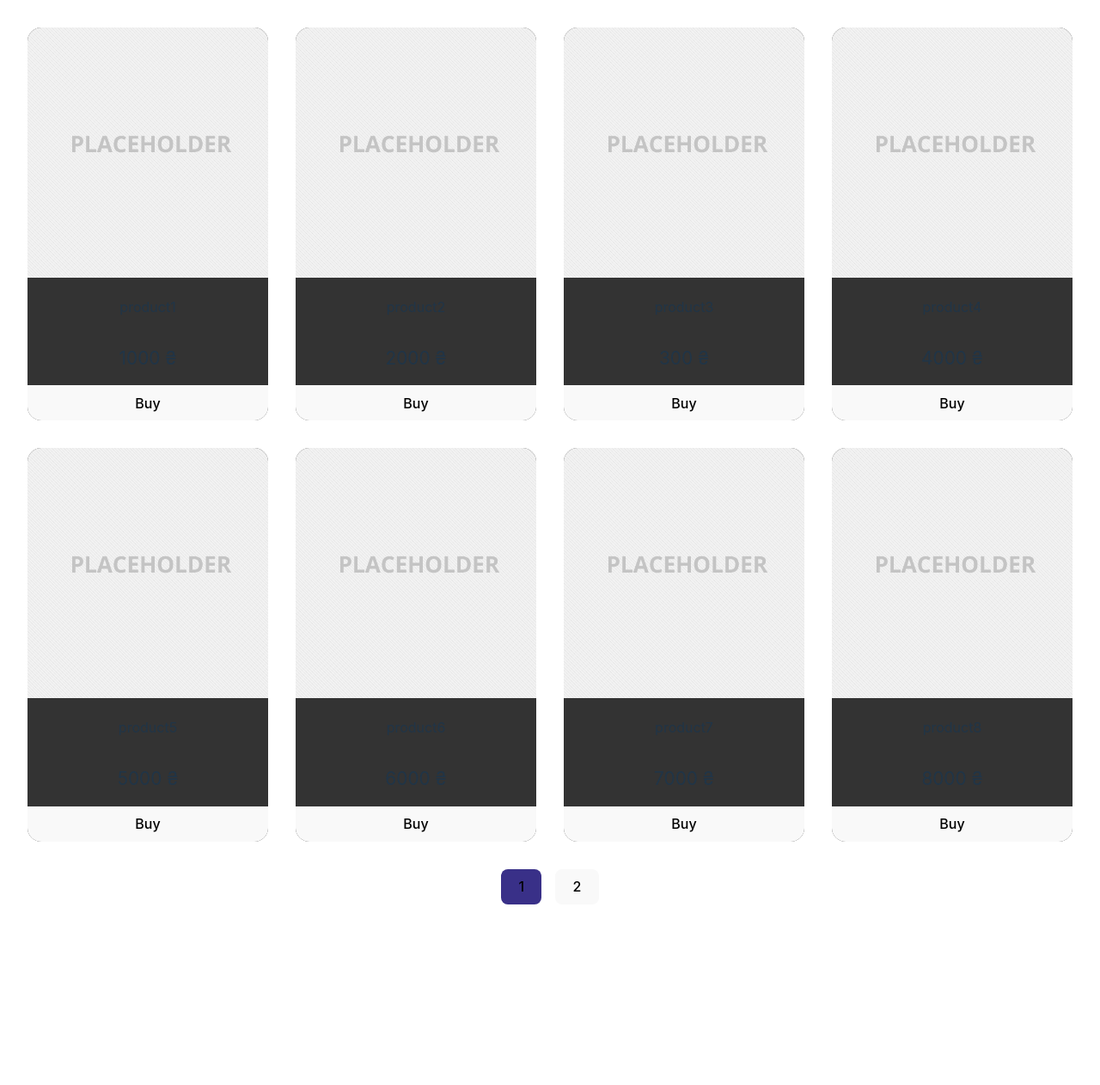
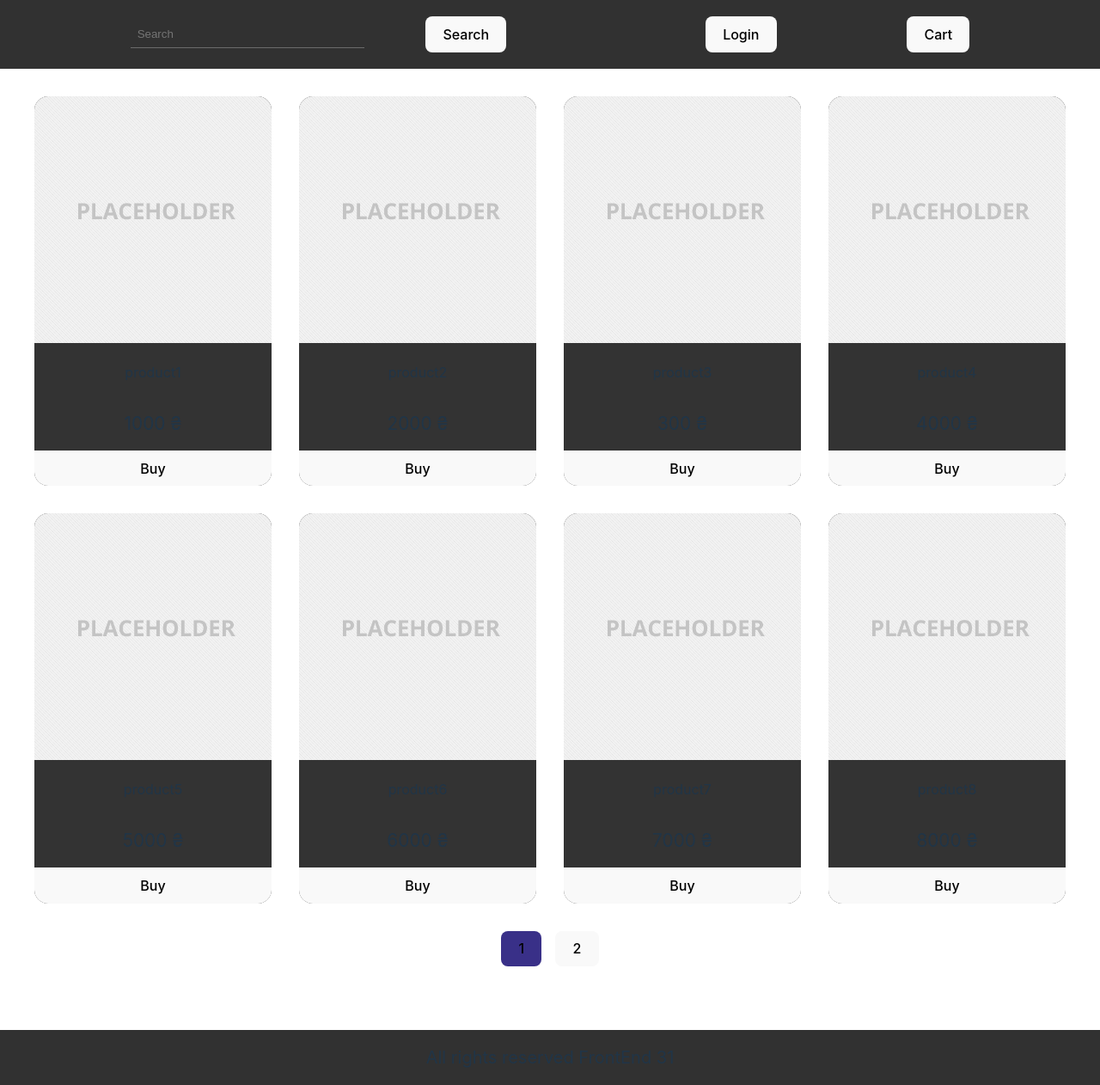
Before and after one commit to lashkoEv/InterPlastServiceStore, a website built with Vite: page index.html in a window 1280 px wide. Shown: the whole page at 86% size. Before the commit the page ends 1116 px from the top, so only its background shows below. Built offline with nearby package versions, Linux system fonts and the light colour scheme.

Commit message:
merge from SBU, fix style, pagination (search)

```diff
--- a/src/apps/Application/Application.ts
+++ b/src/apps/Application/Application.ts
@@ -1,13 +1,16 @@
 import {
   AuthorizationWindow,
   Button,
+  Header,
   Main,
   ProductCard,
   ProductsWrapper,
   Spinner,
 } from "../../components";
+import { Footer } from "../../components/Footer/Footer";
 import { Pagination } from "../../components/Pagination/Pagination";
-import { append, render } from "../../core";
+import { removeChildren, render } from "../../core";
+import { UserType } from "../../enums";
 import {
   Product,
   ProductController,
@@ -16,6 +19,8 @@ import {
 } from "../../schemas";
 
 export class Application {
+  private MAX_COUNT = 8;
+
   private app: HTMLElement;
 
   private userController: UserController;
@@ -28,7 +33,9 @@ export class Application {
   private products: ProductsWrapper;
   private pagination: Pagination;
 
+  private header: Header;
   private main: Main;
+  private footer: Footer;
 
   constructor() {
     this.app = document.getElementById("app");
@@ -44,9 +51,54 @@ export class Application {
 
     this.products = new ProductsWrapper();
 
-    this.pagination = new Pagination(8);
+    this.pagination = new Pagination(this.MAX_COUNT);
 
     this.main = new Main();
+
+    this.header = new Header(
+      this.getSearchBtnEvents(),
+      this.getAdminPanelBtnEvents(),
+      this.getLoginBtnEvents(),
+      this.getCartBtnEvents()
+    );
+
+    this.footer = new Footer();
+  }
+
+  getSearchBtnEvents() {
+    return {
+      click: () => {
+        const products = this.productController.search(
+          this.header.getSearchInput().value
+        );
+        this.setPagination(products);
+        this.setDisplayedProducts(products);
+        this.header.reset();
+      },
+    };
+  }
+
+  getAdminPanelBtnEvents() {
+    // TODO
+    return {};
+  }
+
+  getLoginBtnEvents() {
+    return {
+      click: () => {
+        render(this.app, this.spinner.getComponent());
+
+        setTimeout(() => {
+          this.authorizationWindow.reset();
+          render(this.app, this.authorizationWindow.getComponent());
+        }, 2000);
+      },
+    };
+  }
+
+  getCartBtnEvents() {
+    // TODO
+    return {};
   }
 
   productsToCards(products: Product[]) {
@@ -57,6 +109,11 @@ export class Application {
   }
 
   setPagination(products: Product[]) {
+    if (products.length < this.MAX_COUNT) {
+      removeChildren(this.pagination.getComponent());
+      return;
+    }
+
     const count = Math.ceil(products.length / this.pagination.getMaxCount());
 
     const buttons: HTMLElement[] = [];
@@ -129,13 +186,19 @@ export class Application {
           this.authorizationWindow.reset();
           render(this.app, this.spinner.getComponent());
 
-          console.log("success authorization");
           console.log(this.currentUser);
-
-          setTimeout(() => {
-            // TODO: replace with showing the admin panel button in the header
-            this.launchApp();
-          }, 2000);
+          if (this.currentUser.getUserType() === UserType.Admin) {
+            console.log("admin");
+            setTimeout(() => {
+              this.header.changeVisibility();
+              this.launchApp();
+            }, 2000);
+          } else if (this.currentUser.getUserType() !== UserType.Admin) {
+            console.log("guest");
+            setTimeout(() => {
+              this.launchApp();
+            }, 2000);
+          }
         } else {
           this.authorizationWindow.error();
           console.error("wrong email or password");
@@ -145,11 +208,19 @@ export class Application {
   }
 
   launchApp() {
-    // TODO: replace with adding header, sidebar, (+) main and footer
-    // + main -> products + pagination
-    render(this.app, this.main.getComponent());
-    render(this.main.getComponent(), this.products.getComponent());
-    append(this.main.getComponent(), this.pagination.getComponent());
+    // TODO: sidebar to app
+
+    render(this.app, [
+      this.header.getComponent(),
+      this.main.getComponent(),
+      this.footer.getComponent(),
+    ]);
+
+    render(this.main.getComponent(), [
+      this.products.getComponent(),
+      this.pagination.getComponent(),
+    ]);
+
     this.setPagination(this.productController.getAll());
     this.setDisplayedProducts(this.productController.getAll());
   }
@@ -158,10 +229,6 @@ export class Application {
     render(this.app, this.spinner.getComponent());
 
     setTimeout(() => {
-      // TODO: onclick of auth button
-      // this.authorizationWindow.reset();
-      // render(this.app, this.authorizationWindow.getComponent());
-
       this.launchApp();
     }, 2000);
   }
--- /dev/null
+++ b/src/components/Footer/Footer.css
@@ -0,0 +1,10 @@
+.footer {
+  background-color: #313131;
+  margin-top: 10px;
+  font-size: 20px;
+  width: 100%;
+  height: 4rem;
+  display: flex;
+  justify-content: center;
+  align-items: center;
+}
--- /dev/null
+++ b/src/components/Footer/Footer.ts
@@ -0,0 +1,29 @@
+import { Component } from "../../core";
+import { IComponent } from "../../interfaces";
+import "./Footer.css";
+
+export class Footer implements IComponent {
+  private component: Component;
+  private copyRights: Component;
+
+  constructor() {
+    this.copyRights = new Component({
+      tagName: "div",
+      className: "footer__rights",
+      textContent: "All rights reserved FrontEnd 31",
+    });
+
+    this.component = new Component({
+      tagName: "footer",
+      className: "footer",
+      children: [this.copyRights.getComponent()],
+    });
+  }
+
+  getComponent(): HTMLElement | HTMLInputElement {
+    return this.component.getComponent();
+  }
+  getCopyRights() {
+    return this.copyRights.getComponent();
+  }
+}
--- /dev/null
+++ b/src/components/Header/Header.css
@@ -0,0 +1,21 @@
+.header {
+  background-color: #313131;
+  display: flex;
+  justify-content: space-evenly;
+  align-items: center;
+  height: 80px;
+  width: 100%;
+}
+
+.search__btn {
+  position: relative;
+  left: -5rem;
+}
+
+.hide {
+  display: none;
+}
+
+.header > .input {
+    width: 20%;
+}
--- /dev/null
+++ b/src/components/Header/Header.ts
@@ -0,0 +1,90 @@
+import { Button, Input } from "..";
+import { Component } from "../../core";
+import { IComponent } from "../../interfaces";
+import "./Header.css";
+
+export class Header implements IComponent {
+  private component: Component;
+  private searchInput: Input;
+  private searchBtn: Button;
+  private adminPanelBtn: Button;
+  private loginBtn: Button;
+  private cartBtn: Button;
+
+  constructor(
+    searchBtnEvent: {},
+    adminPanelBtnEvent: {},
+    loginBtnEvent: {},
+    cartBtnEvent: {}
+  ) {
+    this.searchInput = new Input({
+      className: "search__input",
+      attrs: {
+        placeholder: "Search",
+      },
+    });
+    this.searchBtn = new Button({
+      textContent: "Search",
+      className: "search__btn",
+      events: searchBtnEvent,
+    });
+    this.adminPanelBtn = new Button({
+      textContent: "Admin Panel",
+      className: "admin__panel__btn hide",
+      events: adminPanelBtnEvent,
+    });
+    this.loginBtn = new Button({
+      textContent: "Login",
+      className: "login__btn",
+      events: loginBtnEvent,
+    });
+    this.cartBtn = new Button({
+      textContent: "Cart",
+      className: "cart__btn",
+      events: cartBtnEvent,
+    });
+
+    this.component = new Component({
+      tagName: "header",
+      className: "header",
+      children: [
+        this.getSearchInput(),
+        this.getSearchBtn(),
+        this.getAdminPanelBtn(),
+        this.getLoginBtn(),
+        this.getCartBtn(),
+      ],
+    });
+  }
+
+  getComponent(): HTMLElement | HTMLInputElement {
+    return this.component.getComponent();
+  }
+  changeVisibility(): void {
+    this.getAdminPanelBtn().classList.toggle("hide");
+  }
+
+  getSearchInput() {
+    return this.searchInput.getComponent();
+  }
+
+  getAdminPanelBtn() {
+    return this.adminPanelBtn.getComponent();
+  }
+
+  getLoginBtn() {
+    return this.loginBtn.getComponent();
+  }
+
+  getSearchBtn() {
+    return this.searchBtn.getComponent();
+  }
+
+  getCartBtn() {
+    return this.cartBtn.getComponent();
+  }
+
+  reset() {
+    this.getSearchInput().value = "";
+  }
+}
--- a/src/components/ProductsWrapper/ProductsWrapper.css
+++ b/src/components/ProductsWrapper/ProductsWrapper.css
@@ -2,4 +2,5 @@
   display: grid;
   grid-template-columns: repeat(4, 1fr);
   gap: 2rem;
+  max-width: 1200px;
 }
--- a/src/components/index.ts
+++ b/src/components/index.ts
@@ -6,6 +6,7 @@ import { AuthorizationWindow } from "./AuthorizationWindow/AuthorizationWindow";
 import { ProductCard } from "./ProductCard/ProductCard";
 import { ProductsWrapper } from "./ProductsWrapper/ProductsWrapper";
 import { Main } from "./Main/Main";
+import { Header } from "./Header/Header";
 
 export {
   Button,
@@ -16,4 +17,5 @@ export {
   ProductCard,
   ProductsWrapper,
   Main,
+  Header
 };
--- a/src/core/index.ts
+++ b/src/core/index.ts
@@ -1,5 +1,6 @@
 import { Component } from "./Component";
 import { render } from "./render";
 import { append } from "./append";
+import { removeChildren } from "./removeChildren";
 
-export { Component, render, append };
+export { Component, render, append, removeChildren };
--- /dev/null
+++ b/src/core/removeChildren.ts
@@ -0,0 +1,5 @@
+export const removeChildren = (element: HTMLElement) => {
+  [...element.children].forEach((el) => {
+    el.remove();
+  });
+};
--- a/src/schemas/ProductRepository/ProductRepository.ts
+++ b/src/schemas/ProductRepository/ProductRepository.ts
@@ -139,6 +139,10 @@ export class ProductRepository implements IRepository<Product> {
   //   * --- pagination (Yevheniia)
 
   getByPage(page: number, amount: number, products: Product[]): Product[] {
+    if (page < 0) {
+      return [];
+    }
+
     const start = (page - 1) * amount;
     let end = page * amount;
 
--- a/src/schemas/UserController/UserController.ts
+++ b/src/schemas/UserController/UserController.ts
@@ -16,8 +16,6 @@ export class UserController {
   }
 
   authorize(email: string, password: string) {
-    return this.userRepository.validateEmailAndPassword(email, password)
-      ? this.userRepository.getByLoginAndPassword(email, password)
-      : undefined;
+    return this.userRepository.validateEmailAndPassword(email, password);
   }
 }
--- a/src/schemas/UserRepository/UserRepository.ts
+++ b/src/schemas/UserRepository/UserRepository.ts
@@ -63,6 +63,6 @@ export class UserRepository implements IRepository<User> {
   }
 
   validateEmailAndPassword(email: string, password: string) {
-    return this.getByLoginAndPassword(email, password) ? email : false;
+    return this.getByLoginAndPassword(email, password);
   }
 }
--- a/src/style.css
+++ b/src/style.css
@@ -25,6 +25,8 @@ a:hover {
 body {
   margin: 0;
   display: flex;
+  justify-content: center;
+  align-items: center;
   place-items: center;
   min-width: 320px;
   min-height: 100vh;
@@ -36,10 +38,14 @@ h1 {
 }
 
 #app {
-  max-width: 1280px;
-  margin: 0 auto;
-  padding: 2rem;
+  width: 100vw;
   text-align: center;
+  display: flex;
+  flex-direction: column;
+  justify-content: space-between;
+  gap: 2rem;
+  align-items: center;
+  min-height: 100vh;
 }
 
 .logo {
@@ -112,7 +118,7 @@ button:focus-visible {
   padding: 3rem;
 }
 
-.modal > .input {
+.input {
   width: 100%;
   padding: 0.5rem;
   border: none;
```
